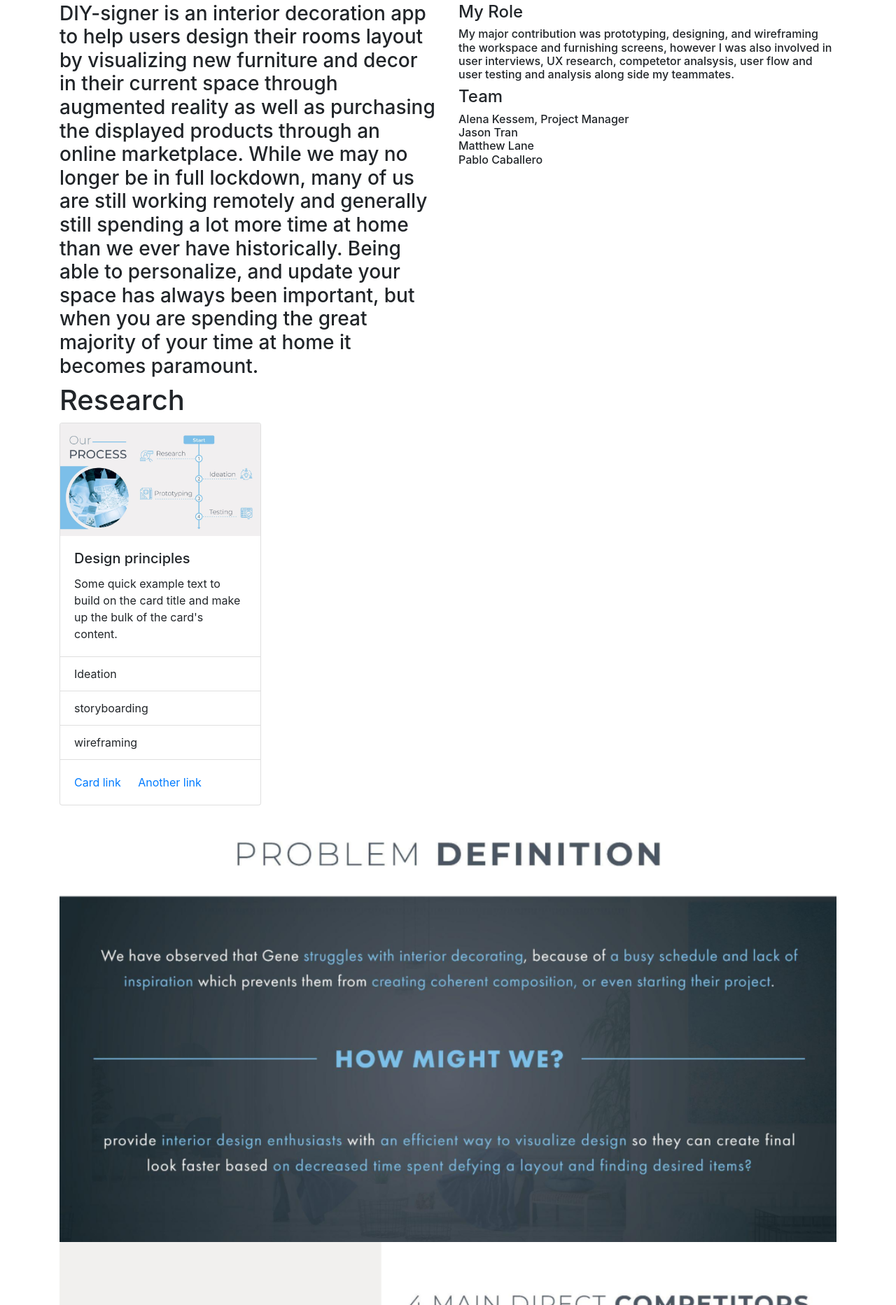
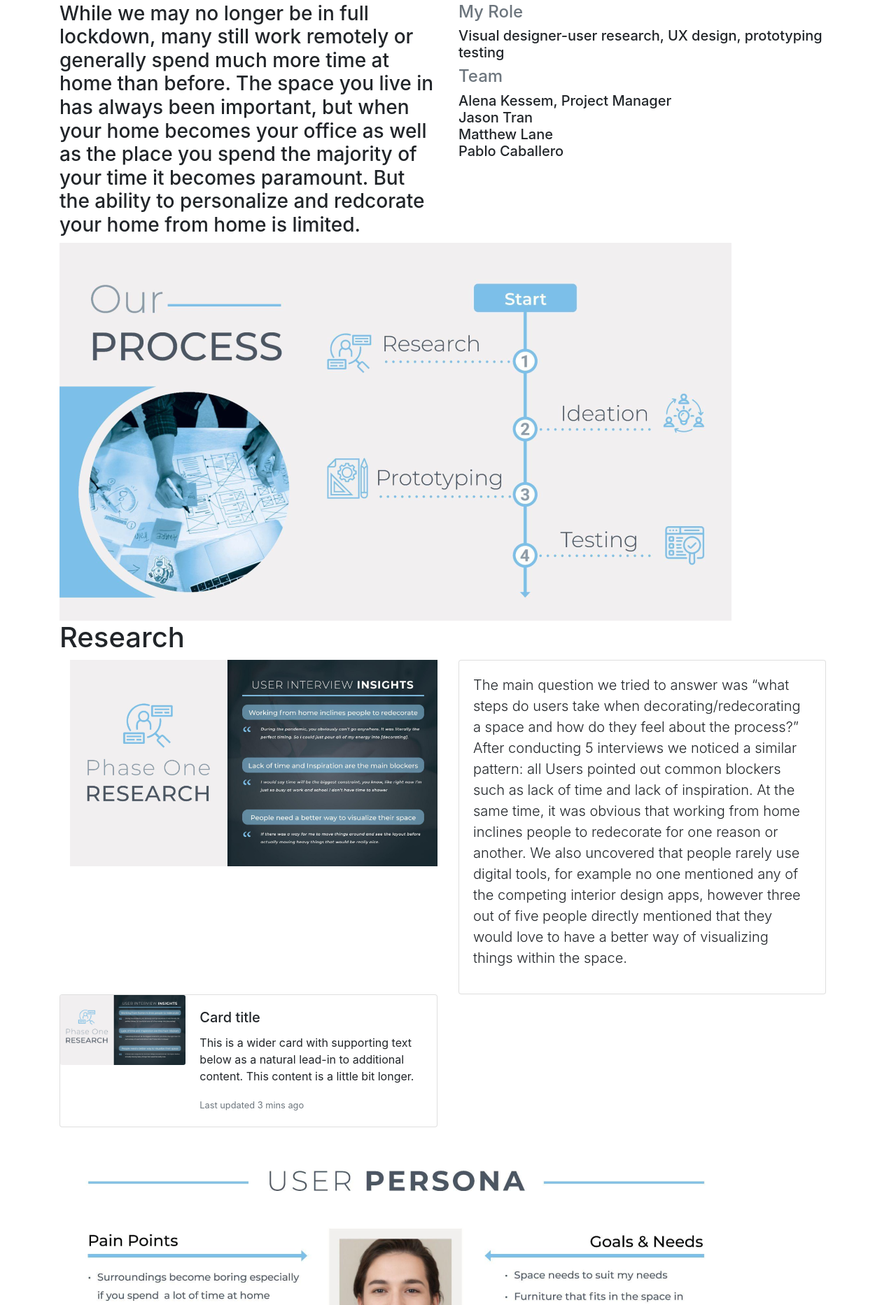
Before and after one commit to idgormley/UX_UI_HW_20, a plain HTML site: page index.html in a window 1280 px wide. Shown: the part 935-2800 px from the top of the page at 70% size. Drawn offline with nearby package versions, Linux system fonts and the light colour scheme.

Commit message:
Update index.html

```diff
--- a/index.html
+++ b/index.html
@@ -7,8 +7,7 @@
     <meta name="viewport" content="width=device-width, initial-scale=1, shrink-to-fit=no">
 
     <!-- Bootstrap CSS -->
-    <link rel="stylesheet" href="https://maxcdn.bootstrapcdn.com/bootstrap/4.1.3/css/bootstrap.min.css"
-     >
+    <link rel="stylesheet" href="https://maxcdn.bootstrapcdn.com/bootstrap/4.1.3/css/bootstrap.min.css">
     <link href="css/style.css" rel="stylesheet" type="text/css">
     <title>DIY-signer</title>
 </head>
@@ -24,20 +23,26 @@
 
     <!-- Nav component-->
     <nav class="navbar navbar-expand-sm bg-dark navbar-dark">
-        <a class="navbar-brand" href="#">Navbar</a>
+        <a class="navbar-brand" href="https://idgormley.github.io/UX_UI_HW_19/">Back</a>
         <button class="navbar-toggler" type="button" data-toggle="collapse" data-target="#collapsibleNavbar">
             <span class="navbar-toggler-icon"></span>
         </button>
         <div class="collapse navbar-collapse" id="collapsibleNavbar">
             <ul class="navbar-nav">
                 <li class="nav-item">
-                    <a class="nav-link" href="#">Link</a>
+                    <a class="nav-link" href="#">Introduction</a>
                 </li>
                 <li class="nav-item">
-                    <a class="nav-link" href="#">Link</a>
+                    <a class="nav-link" href="#">Research</a>
                 </li>
                 <li class="nav-item">
-                    <a class="nav-link" href="#">Link</a>
+                    <a class="nav-link" href="#">Ideation</a>
+                </li>
+                <li class="nav-item">
+                    <a class="nav-link" href="#">Iteration</a>
+                </li>
+                <li class="nav-item">
+                    <a class="nav-link" href="#">Prototype</a>
                 </li>
             </ul>
         </div>
@@ -50,88 +55,110 @@
         </div>
         <div class="row">
             <div class="col-sm">
-                <h3>DIY-signer is an interior decoration app to help users design their rooms layout by
-                    visualizing new furniture and decor in their current space through augmented reality as well as
-                    purchasing the displayed products through an online marketplace.
-
-                    While we may no longer be in full lockdown, many of us are still working remotely and generally
-                    still spending a lot more time at home than we ever have historically. Being able to personalize,
-                    and update your space has always been important, but when you are spending the great majority of
-                    your time at home it becomes paramount.
+                <h3> While we may no longer be in full lockdown, many still work remotely or generally
+                    spend much more time at home than before. The space you live in has always been important, but when
+                    your home becomes your office as well as the place you spend the majority of your time it becomes
+                    paramount. But the ability to personalize and redcorate your home from home is limited.
                 </h3>
             </div>
             <div class="col-sm">
-                <h4>My Role</h4>
-                <h6> My major contribution was prototyping, designing, and wireframing the workspace and furnishing
-                    screens, however I was also involved in user interviews, UX research, competetor analsysis, user
-                    flow and user testing and analysis along side my teammates.
-                </h6>
-                <h4>Team</h4>
-                <h6>Alena Kessem, Project Manager<br>
+                <h4 class="text-muted">My Role</h4>
+                <h5> Visual designer-user research, UX design, prototyping testing</h5>
+                <h4 class="text-muted">Team</h4>
+                <h5>Alena Kessem, Project Manager<br>
                     Jason Tran<br>
                     Matthew Lane<br>
-                    Pablo Caballero</h6>
-
+                    Pablo Caballero</h5>
             </div>
         </div>
+
+        <img src="images/process.png" alt="process">
+
         <h1>Research</h1>
-        <div class="card" style="width: 18rem;">
-            <img src="images/process.png" class="card-img-top" alt="process">
-            <div class="card-body">
-                <h5 class="card-title">Design principles</h5>
-                <p class="card-text">Some quick example text to build on the card title and make up the bulk of the
-                    card's
-                    content.</p>
-            </div>
-            <ul class="list-group list-group-flush">
-                <li class="list-group-item">Ideation</li>
-                <li class="list-group-item">storyboarding</li>
-                <li class="list-group-item">wireframing</li>
-            </ul>
-            <div class="card-body">
-                <a href="#" class="card-link">Card link</a>
-                <a href="#" class="card-link">Another link</a>
+        <div class="container">
+            <div class="row">
+                <div class="col-lg"> <img src="images/research.png" class="img-fluid " alt="User research"></div>
+                <div class="col-lg">
+                    <div class="card">
+                        <div class="card-body">
+                            <p class="lead">The main question we tried to answer was “what steps do users take when
+                                decorating/redecorating a space and how do they feel about the process?” After
+                                conducting 5
+                                interviews we noticed a similar pattern: all Users pointed out common blockers such as
+                                lack
+                                of time
+                                and lack of inspiration. At the same time, it was obvious that working from home
+                                inclines
+                                people to
+                                redecorate for one reason or another. We also uncovered that people rarely use digital
+                                tools, for
+                                example no one mentioned any of the competing interior design apps, however three out of
+                                five people
+                                directly mentioned that they would love to have a better way of visualizing things
+                                within
+                                the space.
+                            </p>
+                        </div>
+                    </div>
+
+                </div>
             </div>
         </div>
+        <div class="card mb-3" style="max-width: 540px;">
+            <div class="row no-gutters">
+                <div class="col-md-4">
+                    <img src="images/research.png" class="card-img" alt="...">
+                </div>
+                <div class="col-md-8">
+                    <div class="card-body">
+                        <h5 class="card-title">Card title</h5>
+                        <p class="card-text">This is a wider card with supporting text below as a natural lead-in to
+                            additional content. This content is a little bit longer.</p>
+                        <p class="card-text"><small class="text-muted">Last updated 3 mins ago</small></p>
+                    </div>
+                </div>
+            </div>
+        </div>
+        <img src="images/persona.png" alt="persona">
+        <img src="images/problem.png" alt="problem definition">
+
         <!-- Problem statement -->
-        <img src="images/problem.png" class="card-img-top" alt="process">
+        <img src="images/problem.png" alt="problem definition">
         <!-- Iteration -->
-        <img src="images/ideation.png" class="card-img-top" alt="process">
-        <img src="images/features.png" class="card-img-top" alt="process">
+        <img src="images/ideation.png" alt="ideation">
+        <img src="images/features.png" alt="features">
+        <img src="images/storyboard.png" alt="features">
+        <img src="images/userFlow.png" alt="user flow">
+        <img src="images/iteration.png" alt="iteration">
+
+        <img src="images/testing1.png" alt="features">
+        <img src="images/testing2.png" alt="features">
+
         <!-- Prototype -->
         <h1>Final Prototype</h1>
         <div class="jumbotron">
             <img src="images/">
         </div>
-        <img src="images/final.png" class="card-img-top" alt="process">
+        <img src="images/final.png" alt="process">
 
     </div>
     <!-- Optional JavaScript -->
     <script src='https://code.jquery.com/jquery-3.4.1.min.js'></script>;
     <script src="js/index.js"></script>
     <!-- jQuery first, then Popper.js, then Bootstrap JS -->
-    <script src=
-"https://code.jquery.com/jquery-3.2.1.slim.min.js"
-        integrity=
-"sha384-KJ3o2DKtIkvYIK3UENzmM7KCkRr/rE9/Qpg6aAZGJwFDMVNA/GpGFF93hXpG5KkN"
-        crossorigin="anonymous">
-    </script>
+    <script src="https://code.jquery.com/jquery-3.2.1.slim.min.js"
+        integrity="sha384-KJ3o2DKtIkvYIK3UENzmM7KCkRr/rE9/Qpg6aAZGJwFDMVNA/GpGFF93hXpG5KkN" crossorigin="anonymous">
+        </script>
 
     <!-- Popper -->
-    <script src=
-"https://cdnjs.cloudflare.com/ajax/libs/popper.js/1.12.9/umd/popper.min.js"
-        integrity=
-"sha384-ApNbgh9B+Y1QKtv3Rn7W3mgPxhU9K/ScQsAP7hUibX39j7fakFPskvXusvfa0b4Q"
-        crossorigin="anonymous">
-    </script>
+    <script src="https://cdnjs.cloudflare.com/ajax/libs/popper.js/1.12.9/umd/popper.min.js"
+        integrity="sha384-ApNbgh9B+Y1QKtv3Rn7W3mgPxhU9K/ScQsAP7hUibX39j7fakFPskvXusvfa0b4Q" crossorigin="anonymous">
+        </script>
 
     <!-- Latest compiled and minified
         Bootstrap JavaScript -->
-    <script src=
-"https://maxcdn.bootstrapcdn.com/bootstrap/4.0.0/js/bootstrap.min.js"
-        integrity=
-"sha384-JZR6Spejh4U02d8jOt6vLEHfe/JQGiRRSQQxSfFWpi1MquVdAyjUar5+76PVCmYl"
-        crossorigin="anonymous">
+    <script src="https://maxcdn.bootstrapcdn.com/bootstrap/4.0.0/js/bootstrap.min.js"
+        integrity="sha384-JZR6Spejh4U02d8jOt6vLEHfe/JQGiRRSQQxSfFWpi1MquVdAyjUar5+76PVCmYl" crossorigin="anonymous">
         </script>
 </body>
 
```
